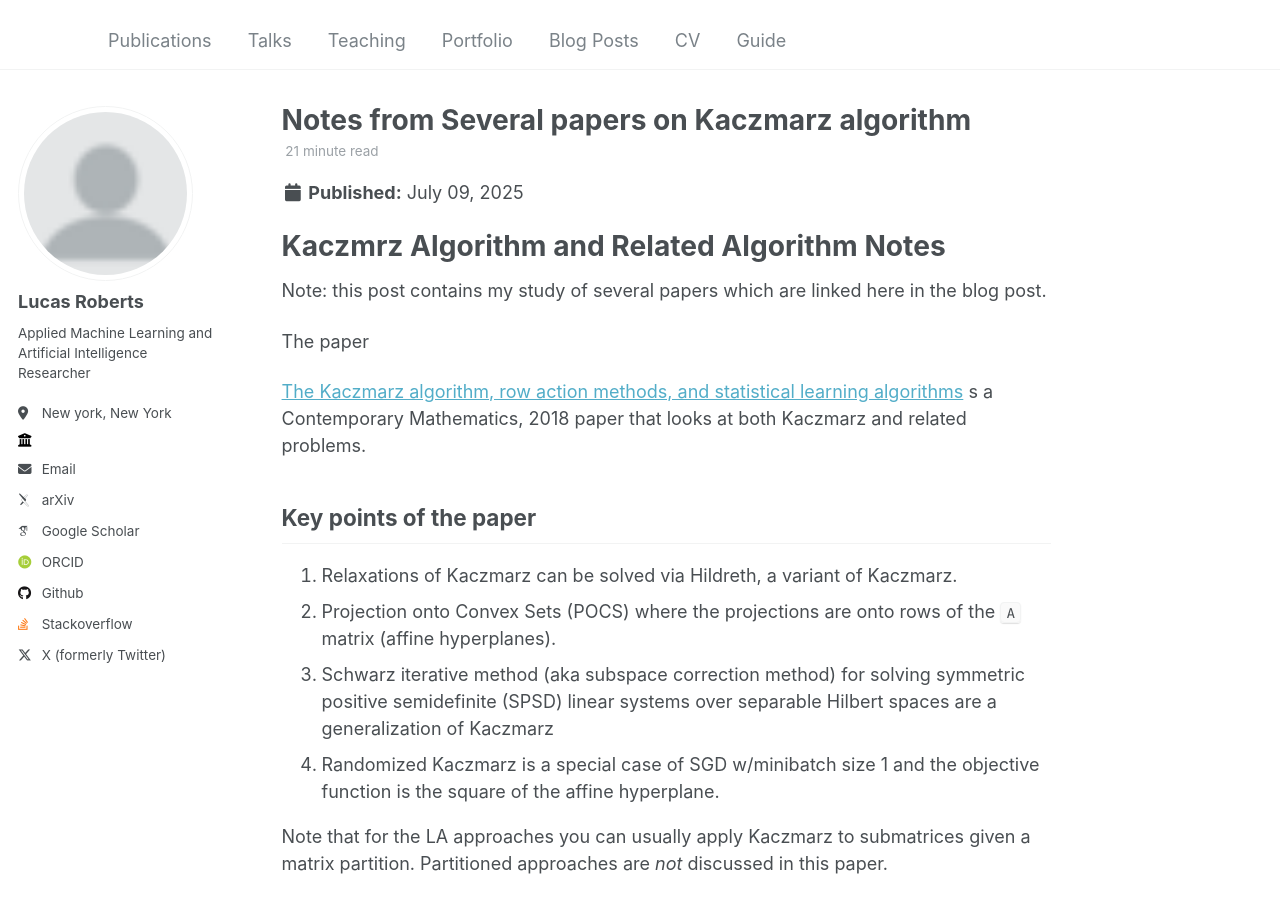
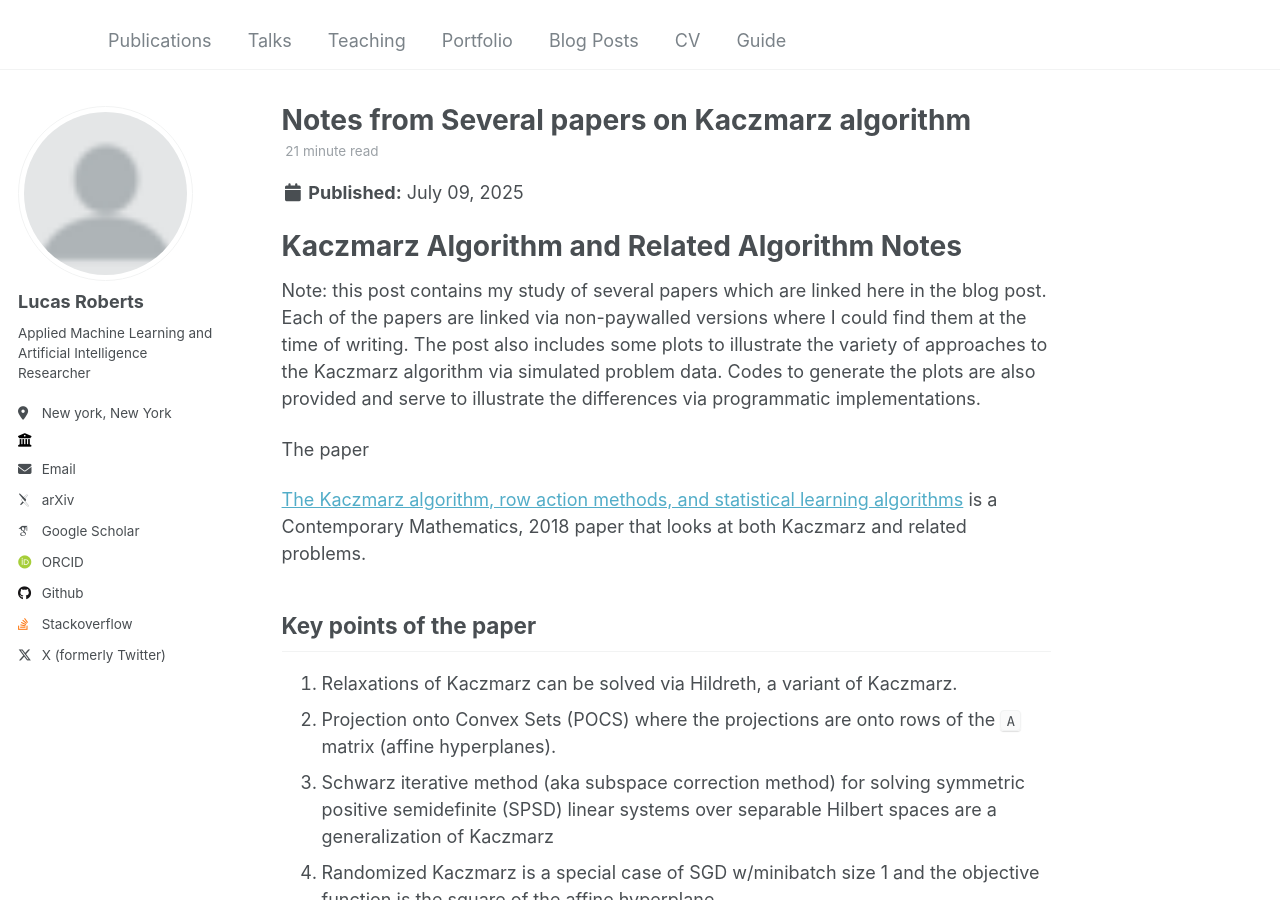
Before and after one commit to rlucas7/rlucas7.github.io, a Jekyll site: the page built from _posts/2025-07-09-kaczmarz-papers-notes.md, in a window 1280 px wide and 900 px high. Built offline with Jekyll 4.4.1, drawn with Linux system fonts in a browser that asks for light colours; some web fonts are replaced; comment, search, counter and statistics services are not loaded.

Commit message:
fix typo

```diff
--- a/_posts/2025-07-09-kaczmarz-papers-notes.md
+++ b/_posts/2025-07-09-kaczmarz-papers-notes.md
@@ -10,14 +10,17 @@ tags:
   - paper-notes
 ---
 
-# Kaczmrz Algorithm and Related Algorithm Notes
+# Kaczmarz Algorithm and Related Algorithm Notes
 
 Note: this post contains my study of several papers which are linked here in the blog post.
+Each of the papers are linked via non-paywalled versions where I could find them at the time of writing.
+The post also includes some plots to illustrate the variety of approaches to the Kaczmarz algorithm via simulated problem data.
+Codes to generate the plots are also provided and serve to illustrate the differences via programmatic implementations.
 
 The paper
 
 <a href="https://faculty.sites.iastate.edu/esweber/files/inline-files/KaczmarzSGDrevised.pdf" aria-label="Click to read the pdf file of the paper">The Kaczmarz algorithm, row action methods, and statistical learning algorithms</a>
-s a Contemporary Mathematics, 2018 paper that looks at both Kaczmarz and related problems.
+is a Contemporary Mathematics, 2018 paper that looks at both Kaczmarz and related problems.
 
 ## Key points of the paper
 
```
